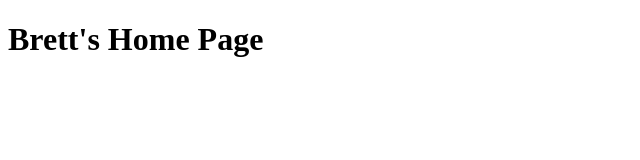
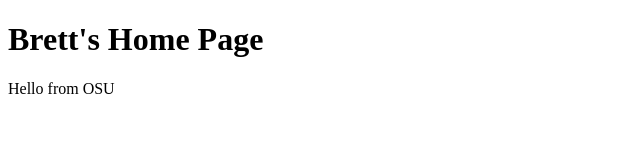
Before and after one commit to User1m/BrettKoenig.github.io, a plain HTML site: page index.html in a window 1280 px wide. Shown: the whole page, without its empty margins (0-640 px from the left). Drawn offline with Linux system fonts and the light colour scheme.

Commit message:
Added welcome message

```diff
--- a/index.html
+++ b/index.html
@@ -5,5 +5,6 @@
 	</head>
 	<body>
 		<h1>Brett's Home Page </h1>
+		<p>Hello from OSU</p>
 	</body>
 </html>
```
